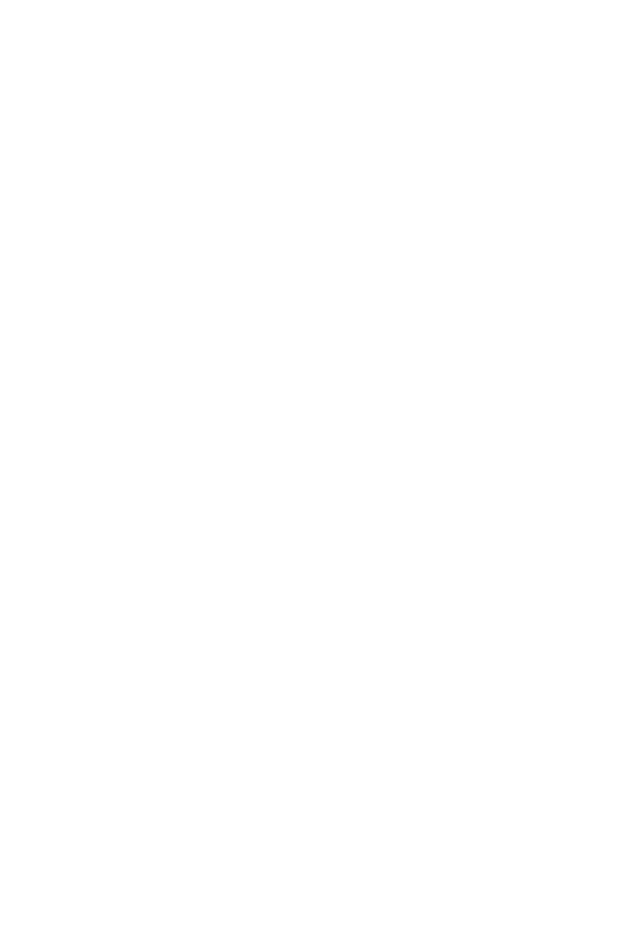
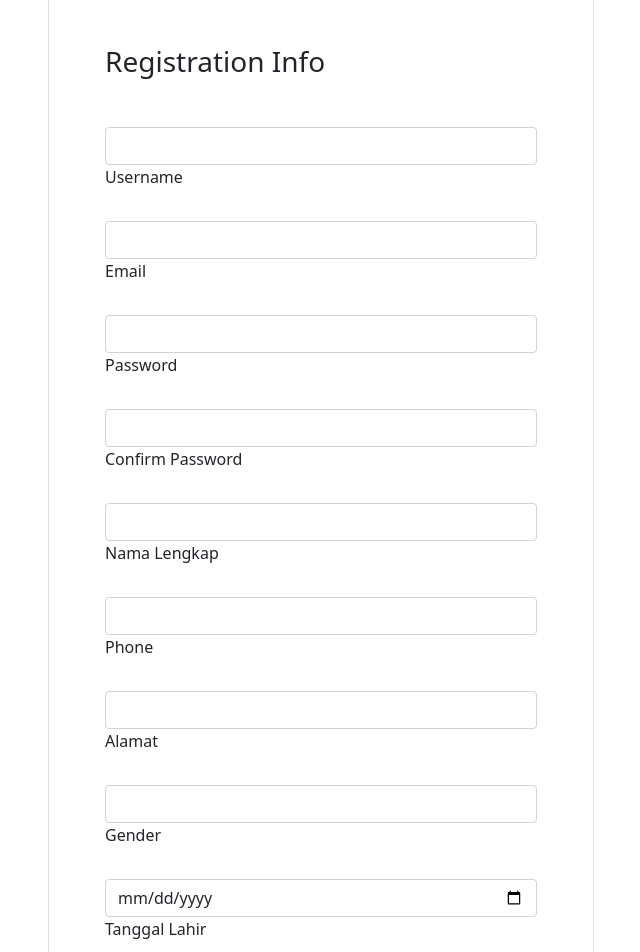
Before and after one commit to bagustri9/front-end-ipsi, a React (Create React App) app: page /register in a window 1280 px wide. Shown: the part 460-1412 px from the top of the page, without its empty margins (319-959 px from the left). Before the commit the page ends 800 px from the top, so only its background shows below. Built offline with nearby package versions, Linux system fonts and the light colour scheme.

Commit message:
registration

```diff
--- a/src/App.js
+++ b/src/App.js
@@ -1,10 +1,12 @@
 import React from 'react';
+import axios from 'axios';
 import Header from './components/Headers/Header';
 import CardData from './barang/dataBarang';
 import "./App.css";
 import { BrowserRouter as Router, Route, Switch } from "react-router-dom";
 import ListBarang from "./barang/ListBarang";
-
+import Register from "./user/Register";
+axios.defaults.withCredentials = true;
 function App() {
   return (
     <Router>
@@ -19,6 +21,9 @@
             <Route exact path="/barang">
               <ListBarang />
             </Route>
+            <Route exact path="/register">
+              <Register />
+            </Route>
           </Switch>
       </div>
     </Router>
--- a/src/api.js
+++ b/src/api.js
@@ -1,5 +1,5 @@
 import axios from "axios"
 
 export default axios.create({
-  baseURL : 'https://ipsi-backend-5.herokuapp.com/api/'
+  baseURL : 'http://localhost:8000/'
 })
--- a/src/barang/FormBarang.js
+++ b/src/barang/FormBarang.js
@@ -47,7 +47,7 @@
     fd.append("kuantitas", input.kuantitas);
     fd.append("harga_rental", input.harga_rental);
     fd.append("deskripsi", input.deskripsi);
-    if(gambar){
+    if (gambar) {
       fd.append("gambar", gambar[0]);
     }
     api.post("/barang/" + data.id + "/update", fd, config).then((res) => {
--- /dev/null
+++ b/src/user/Register.js
@@ -0,0 +1,159 @@
+import { Form } from "react-bootstrap";
+import { useForm } from "react-hook-form";
+import api from "../api.js";
+import axios from "axios";
+import Swal from "sweetalert2";
+import withReactContent from "sweetalert2-react-content";
+
+function Register() {
+  const swal = withReactContent(Swal);
+  const {
+    register,
+    handleSubmit,
+    formState: { errors },
+    reset,
+  } = useForm();
+
+  const config = {
+    headers: { "content-type": "application/json", "Accept": "application/json" },
+  };
+
+  const simpan = (input) => {
+    console.log(input);
+    api.get("/sanctum/csrf-cookie").then((response) => {
+      api.post("/api/register", input, config).then((res) => {
+        if (res.data.status === 200) {
+          localStorage.setItem("auth_token", res.data.token);
+          localStorage.setItem("auth_name", res.data.name);
+          swal.fire({
+            title: <strong>Sukses !</strong>,
+            html: <i>Registrasi Berhasil !</i>,
+            icon: "success",
+          });
+          reset();
+        }
+      });
+    });
+  };
+
+  return (
+    <div className="container py-5 h-100">
+      <div className="row d-flex justify-content-center align-items-center h-100">
+        <div className="col-lg-8 col-xl-6">
+          <div className="card rounded-3">
+            <img
+              src="https://mdbootstrap.com/img/Photos/new-templates/bootstrap-registration/img3.jpg"
+              className="w-100"
+              style={{
+                borderTopLeftRadius: ".3rem",
+                borderTopRightRadius: ".3rem",
+              }}
+              alt="Sample photo"
+            />
+            <div className="card-body p-4 p-md-5">
+              <h3 className="mb-4 pb-2 pb-md-0 mb-md-5 px-md-2">
+                Registration Info
+              </h3>
+              <Form onSubmit={handleSubmit(simpan)} className="px-md-2">
+                <div className="form-outline mb-4">
+                  <input
+                    type="text"
+                    {...register("username", { required: true })}
+                    className="form-control"
+                  />
+                  <label className="form-label" for="form3Example1q">
+                    Username
+                  </label>
+                </div>
+                <div className="form-outline mb-4">
+                  <input
+                    type="text"
+                    {...register("email", { required: true })}
+                    className="form-control"
+                  />
+                  <label className="form-label" for="form3Example1q">
+                    Email
+                  </label>
+                </div>
+                <div className="form-outline mb-4">
+                  <input
+                    type="text"
+                    {...register("password", { required: true })}
+                    className="form-control"
+                  />
+                  <label className="form-label" for="form3Example1q">
+                    Password
+                  </label>
+                </div>
+                <div className="form-outline mb-4">
+                  <input
+                    type="text"
+                    {...register("password_confirmation", { required: true })}
+                    className="form-control"
+                  />
+                  <label className="form-label" for="form3Example1q">
+                    Confirm Password
+                  </label>
+                </div>
+                <div className="form-outline mb-4">
+                  <input
+                    type="text"
+                    {...register("nama_lengkap", { required: true })}
+                    className="form-control"
+                  />
+                  <label className="form-label" for="form3Example1q">
+                    Nama Lengkap
+                  </label>
+                </div>
+                <div className="form-outline mb-4">
+                  <input
+                    type="text"
+                    {...register("phone", { required: true })}
+                    className="form-control"
+                  />
+                  <label className="form-label" for="form3Example1q">
+                    Phone
+                  </label>
+                </div>
+                <div className="form-outline mb-4">
+                  <input
+                    type="text"
+                    {...register("alamat", { required: true })}
+                    className="form-control"
+                  />
+                  <label className="form-label" for="form3Example1q">
+                    Alamat
+                  </label>
+                </div>
+                <div className="form-outline mb-4">
+                  <input
+                    type="text"
+                    {...register("gender", { required: true })}
+                    className="form-control"
+                  />
+                  <label className="form-label" for="form3Example1q">
+                    Gender
+                  </label>
+                </div>
+                <div className="form-outline mb-4">
+                  <input
+                    type="date"
+                    {...register("tanggal_hahir", { required: true })}
+                    className="form-control"
+                  />
+                  <label className="form-label" for="form3Example1q">
+                    Tanggal Lahir
+                  </label>
+                </div>
+                <button type="submit" className="btn btn-success btn-lg mb-1">
+                  Submit
+                </button>
+              </Form>
+            </div>
+          </div>
+        </div>
+      </div>
+    </div>
+  );
+}
+export default Register;
```
